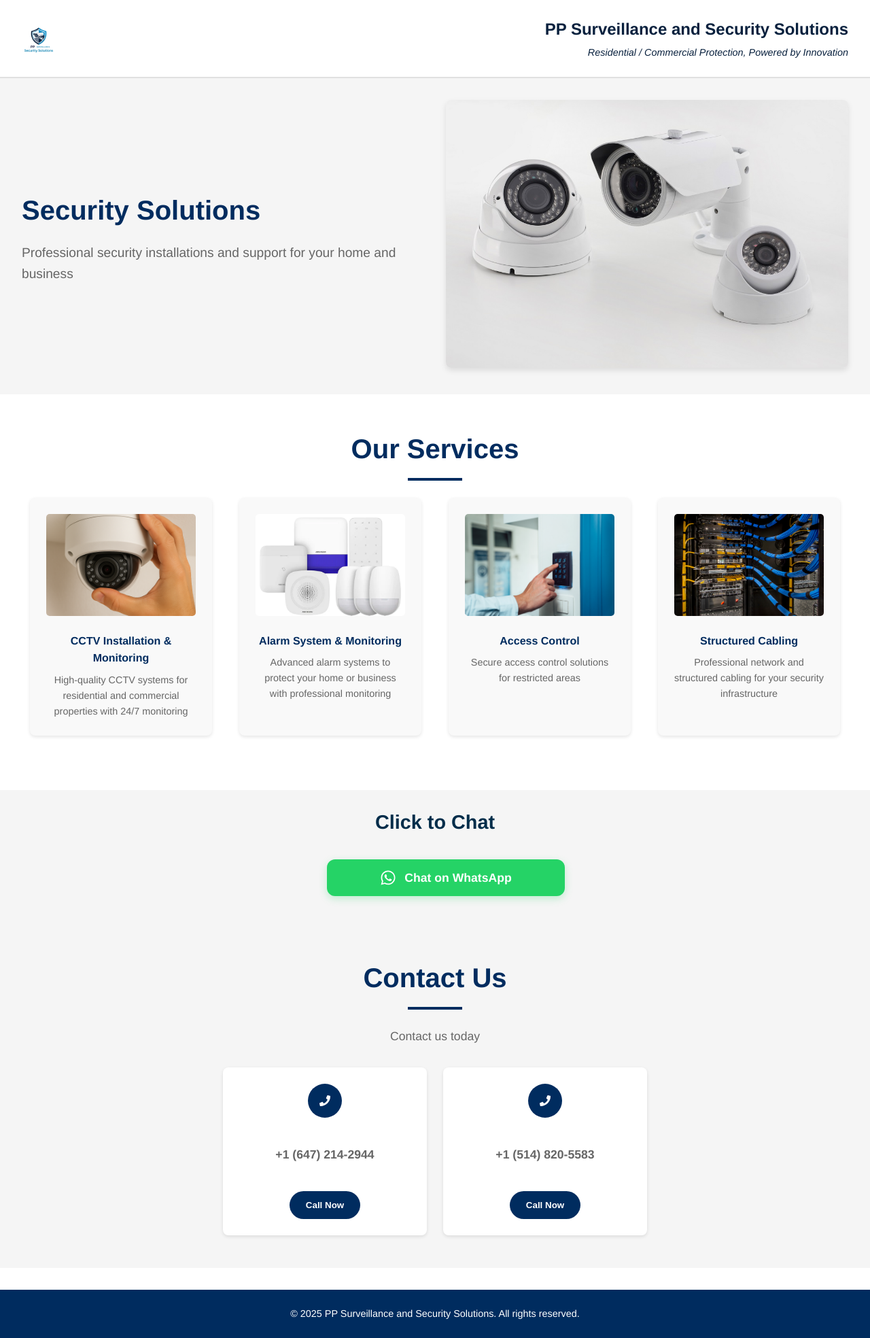
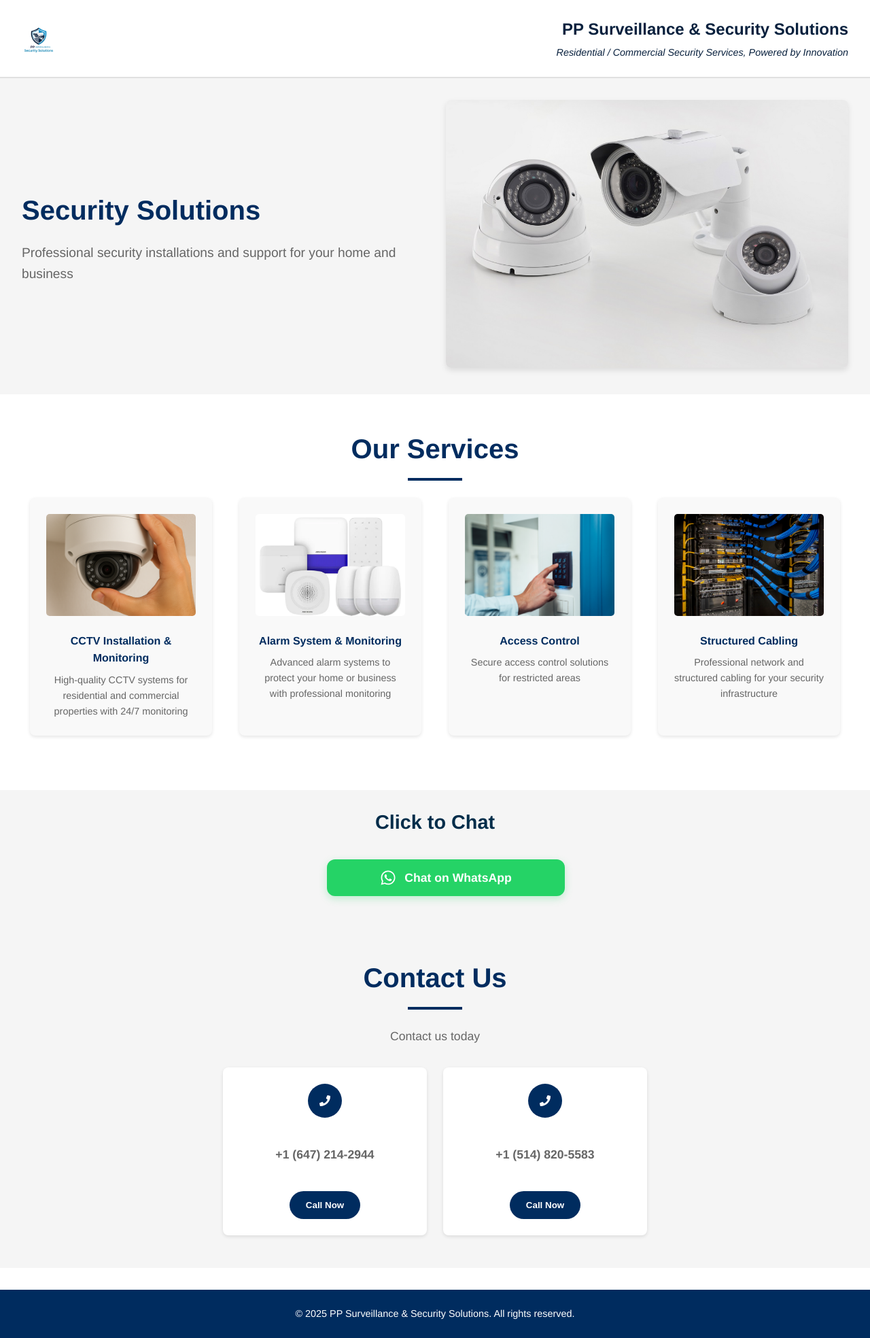
Before and after one commit to arjungautam1/PPCam, a React (Create React App) app: page / in a window 1280 px wide. Shown: the whole page at 68% size. Built offline with nearby package versions, Linux system fonts and the light colour scheme.

Commit message:
Update company name to PP Surveillance & Security Solutions, replace logo, and make services clickable to WhatsApp

```diff
--- a/public/index.html
+++ b/public/index.html
@@ -2,14 +2,14 @@
 <html lang="en">
   <head>
     <meta charset="utf-8" />
-    <link rel="icon" href="%PUBLIC_URL%/PP Cam CCTV Security Logo in Blue and Gray.png" />
+    <link rel="icon" href="%PUBLIC_URL%/ppsurveillancelogo.png" />
     <meta name="viewport" content="width=device-width, initial-scale=1" />
     <meta name="theme-color" content="#000000" />
     <meta
       name="description"
       content="PP Surveillance and Security Solutions - Professional security installations and support for your home and business"
     />
-    <link rel="apple-touch-icon" href="%PUBLIC_URL%/PP Cam CCTV Security Logo in Blue and Gray.png" />
+    <link rel="apple-touch-icon" href="%PUBLIC_URL%/ppsurveillancelogo.png" />
     <!--
       manifest.json provides metadata used when your web app is installed on a
       user's mobile device or desktop. See https://developers.google.com/web/fundamentals/web-app-manifest/
--- a/src/App.js
+++ b/src/App.js
@@ -15,7 +15,7 @@
         <Contact />
       </main>
       <footer className="footer">
-        <p>&copy; {new Date().getFullYear()} PP Surveillance and Security Solutions. All rights reserved.</p>
+        <p>&copy; {new Date().getFullYear()} PP Surveillance & Security Solutions. All rights reserved.</p>
       </footer>
     </div>
   );
--- a/src/components/Header.js
+++ b/src/components/Header.js
@@ -1,16 +1,16 @@
 import React from 'react';
-import logo from '../assets/images/PP Cam CCTV Security Logo in Blue and Gray.png';
+import logo from '../assets/images/ppsurveillancelogo.png';
 import '../styles/Header.css';
 
 const Header = () => {
   return (
     <header className="header">
       <div className="logo">
-        <img src={logo} alt="PP Surveillance and Security Solutions Logo" />
+        <img src={logo} alt="PP Surveillance & Security Solutions Logo" />
       </div>
       <div className="header-text">
-        <h1>PP Surveillance and Security Solutions</h1>
-        <p>Residential / Commercial Protection, Powered by Innovation</p>
+        <h1>PP Surveillance & Security Solutions</h1>
+        <p>Residential / Commercial Security Services, Powered by Innovation</p>
       </div>
     </header>
   );
--- a/src/components/Services.js
+++ b/src/components/Services.js
@@ -29,12 +29,17 @@
     },
   ];
 
+  const handleServiceClick = () => {
+    // Open WhatsApp link in a new tab
+    window.open('https://wa.me/qr/62VMV33QYWNSK1', '_blank');
+  };
+
   return (
     <section className="services" id="services">
       <h2 className="section-title">Our Services</h2>
       <div className="service-list">
         {services.map((service, index) => (
-          <div className="service-item" key={index}>
+          <div className="service-item" key={index} onClick={handleServiceClick} style={{ cursor: 'pointer' }}>
             {service.image ? (
               <img src={service.image} alt={service.title} />
             ) : (
```
Also changed, not shown: public/manifest.json, public/ppsurveillancelogo.png (added), src/assets/images/ppsurveillancelogo.png (added).
